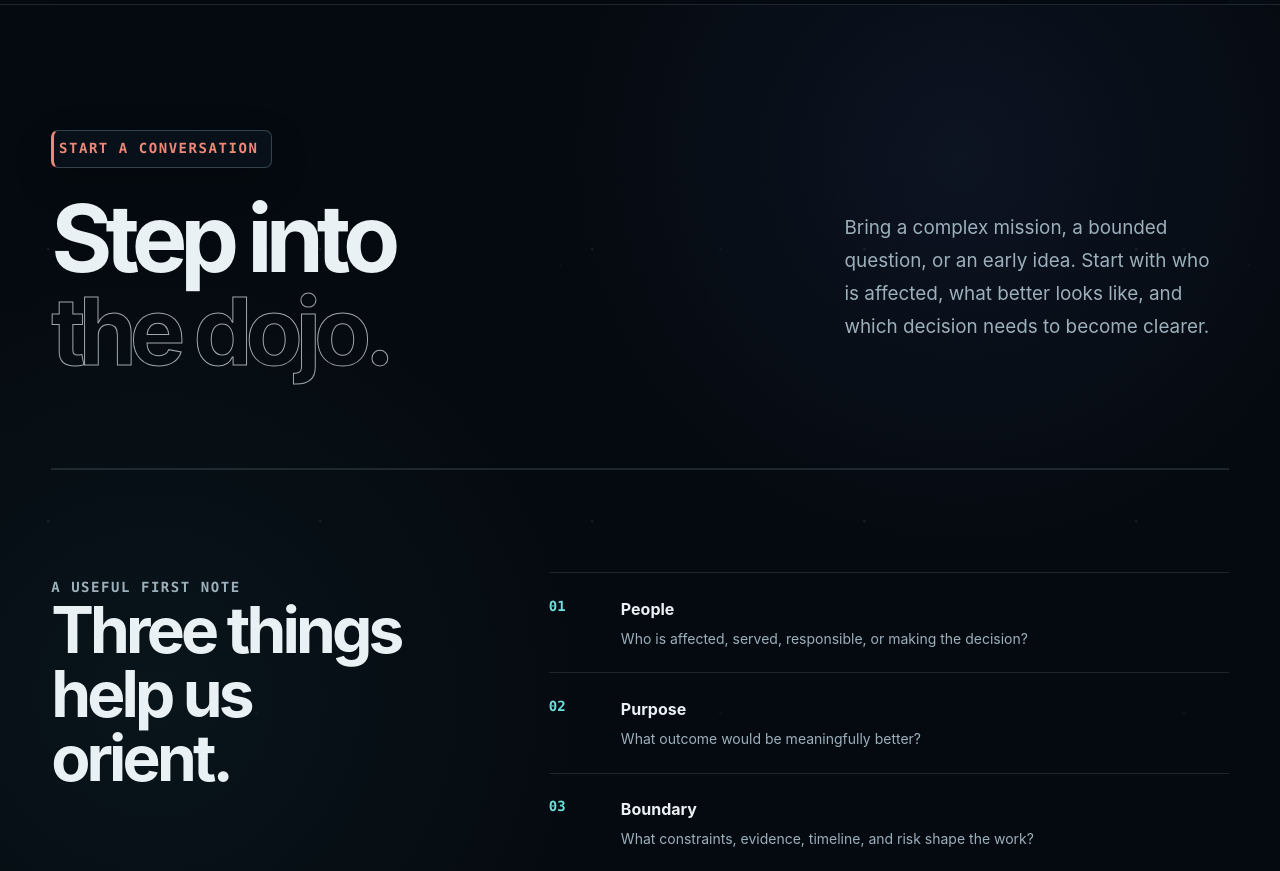
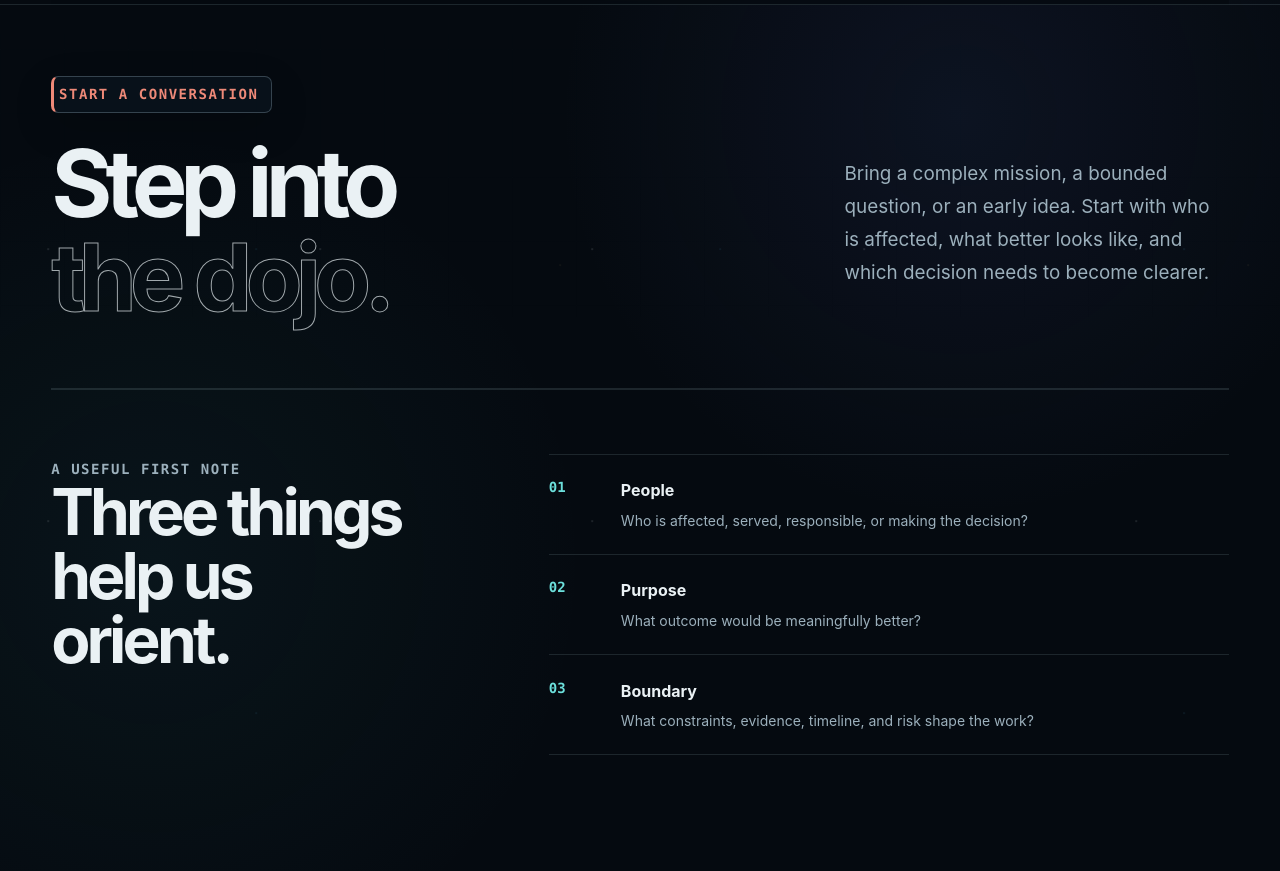
Before and after one commit to TheWizardNexus/TheWizardNexus.com, a plain HTML site: page contact.html in a window 1280 px wide. Shown: the part 79-950 px from the top of the page. Drawn offline with Linux system fonts and the light colour scheme.

Commit message:
Tighten contact page spacing

```diff
--- a/styles.css
+++ b/styles.css
@@ -1148,6 +1148,11 @@ h1 span, h2 span { color: transparent; -webkit-text-stroke: 1px rgba(234, 241, 2
 .contact-preflight p,
 .service-process p { margin: 0.3rem 0 0; color: var(--muted); font-size: 0.875rem; }
 
+/* Keep the short Contact journey visually connected instead of separating each step like a long-form page. */
+.contact-hero { min-height: 24rem; padding-block: clamp(3rem, 5vw, 4.5rem); }
+.contact-preflight { margin-bottom: 0; padding-block: clamp(3rem, 5vw, 4.5rem); }
+.contact-grid { padding-block: clamp(3rem, 5vw, 5rem); }
+
 .service-catalog-note {
   max-width: 68rem;
   margin: 1.6rem 0 0;
```
